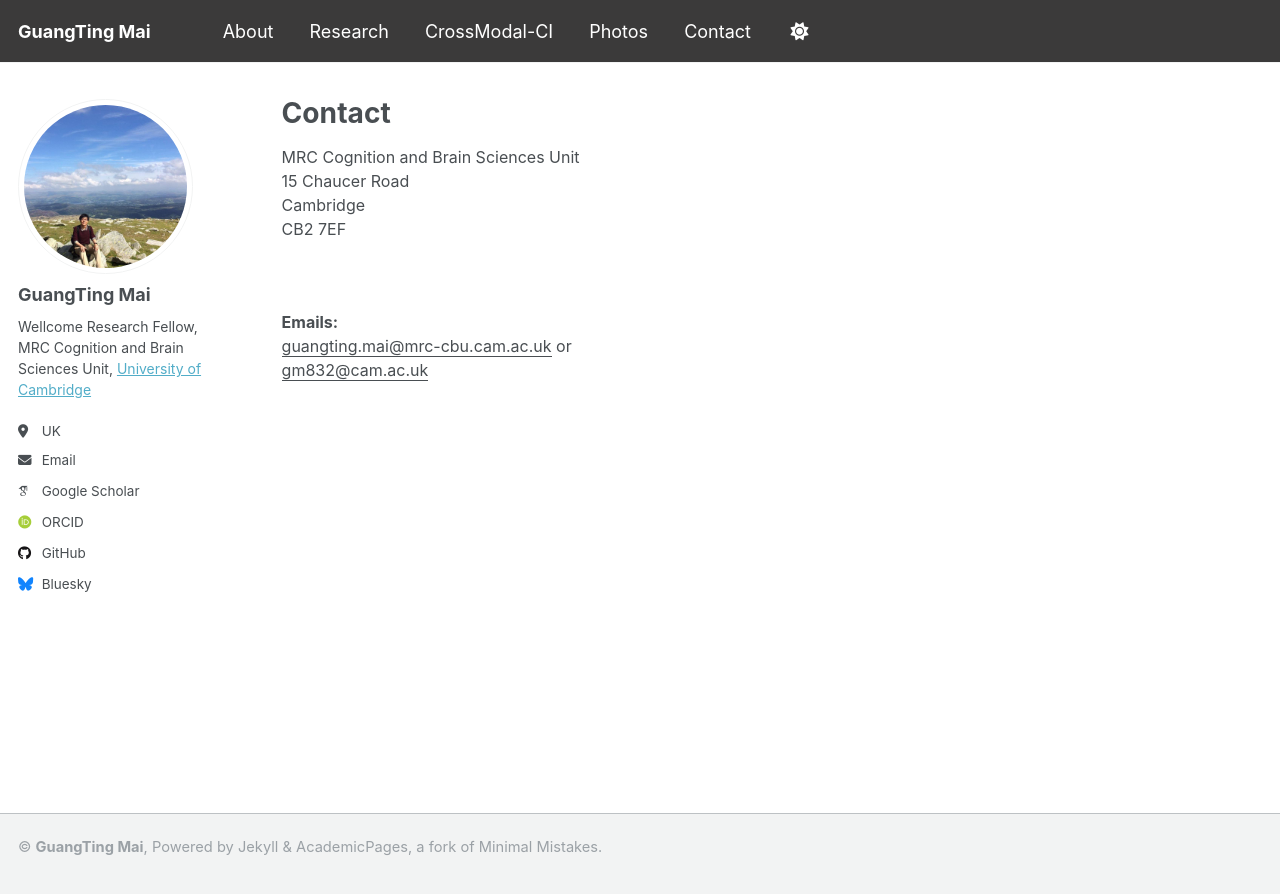
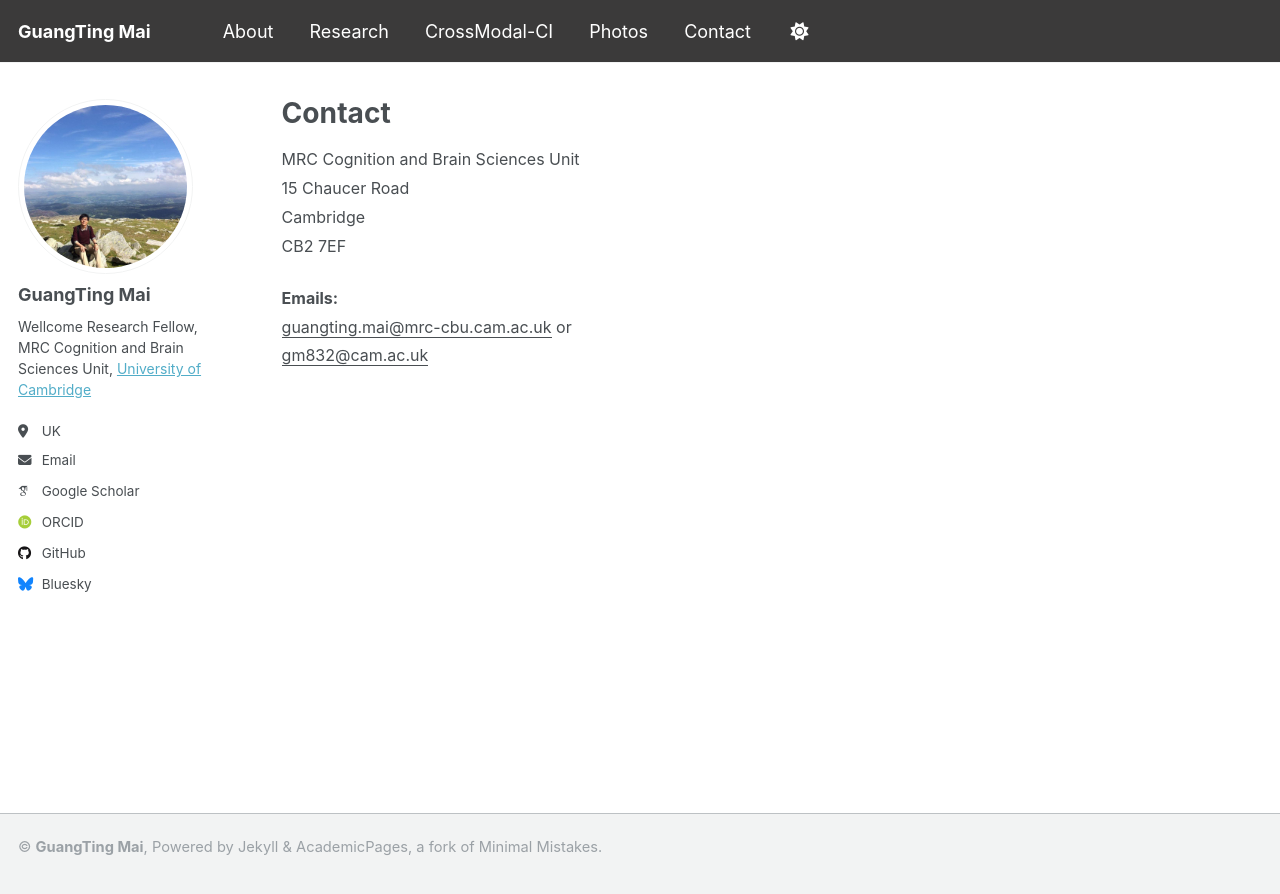
Before and after one commit to guangtingmai/guangtingmai.github.io, a Jekyll site: the page built from _pages/contact.html, in a window 1280 px wide. Shown: the top 894 px of the page. Built offline with Jekyll 4.4.1, drawn with Linux system fonts in a browser that asks for light colours; some web fonts are replaced.

Commit message:
Update contact.html

```diff
--- a/_pages/contact.html
+++ b/_pages/contact.html
@@ -7,14 +7,13 @@
 #  - /resume
 ---
 <p>
-  <span style="font-size: 12pt;line-height: 1.5;display: block;">MRC Cognition and Brain Sciences Unit</span>
-  <span style="font-size: 12pt;line-height: 1.5;display: block;">15 Chaucer Road</span>
-  <span style="font-size: 12pt;line-height: 1.5;display: block;">Cambridge</span>
-  <span style="font-size: 12pt;line-height: 1.5;display: block;">CB2 7EF</span>
+  <span style="font-size: 12pt;line-height: 1.8;display: block;">MRC Cognition and Brain Sciences Unit</span>
+  <span style="font-size: 12pt;line-height: 1.8;display: block;">15 Chaucer Road</span>
+  <span style="font-size: 12pt;line-height: 1.8;display: block;">Cambridge</span>
+  <span style="font-size: 12pt;line-height: 1.8;display: block;">CB2 7EF</span>
 </p>
-<br>
 <p>
-  <span style="font-size: 12pt;line-height: 1.5;display: block"><strong>Emails:</strong></span>
-  <span style="font-size: 12pt;line-height: 1.5;display: block"><u>guangting.mai@mrc-cbu.cam.ac.uk</u> or</span>
-  <span style="font-size: 12pt;line-height: 1.5;display: block"><u>gm832@cam.ac.uk</u></span>
+  <span style="font-size: 12pt;line-height: 1.8;display: block"><strong>Emails:</strong></span>
+  <span style="font-size: 12pt;line-height: 1.8;display: block"><u>guangting.mai@mrc-cbu.cam.ac.uk</u> or</span>
+  <span style="font-size: 12pt;line-height: 1.8;display: block"><u>gm832@cam.ac.uk</u></span>
 </p>
```
